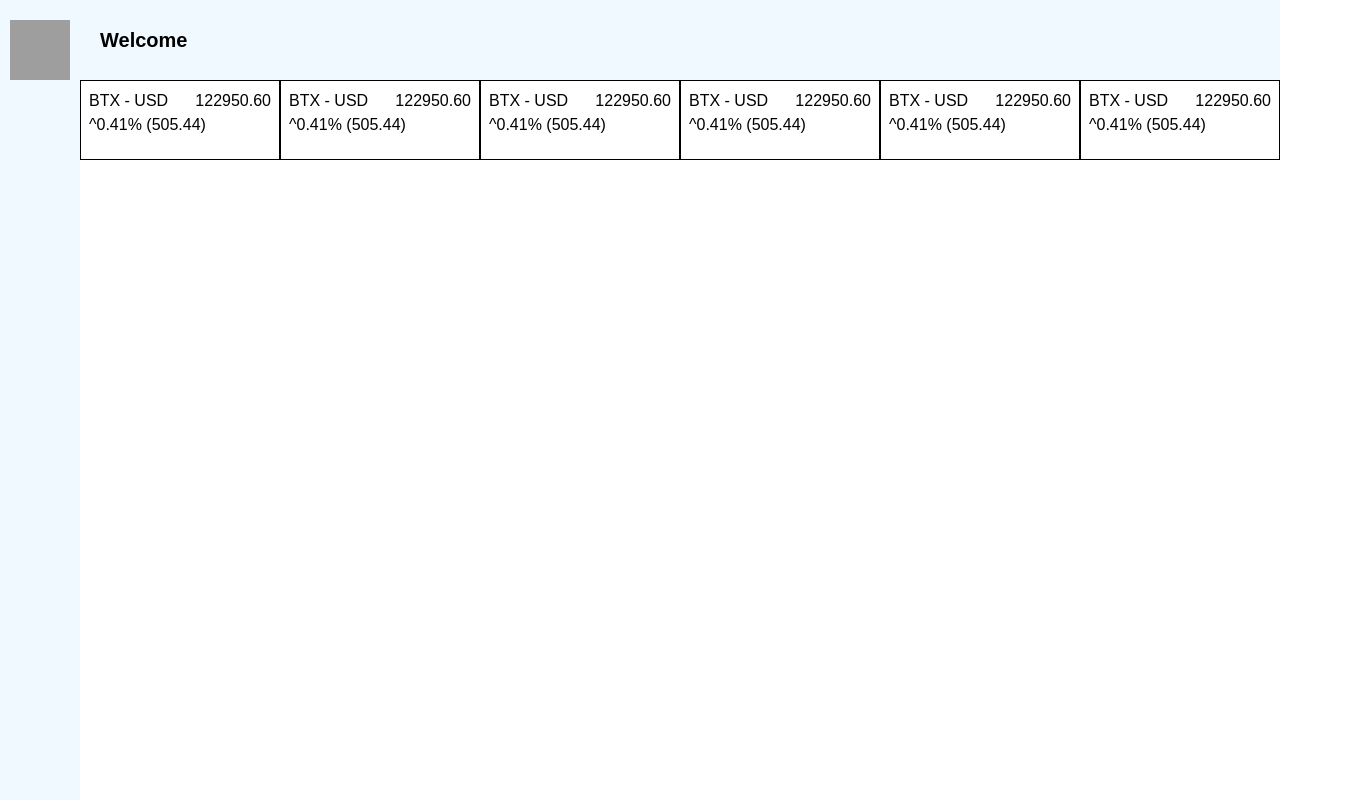
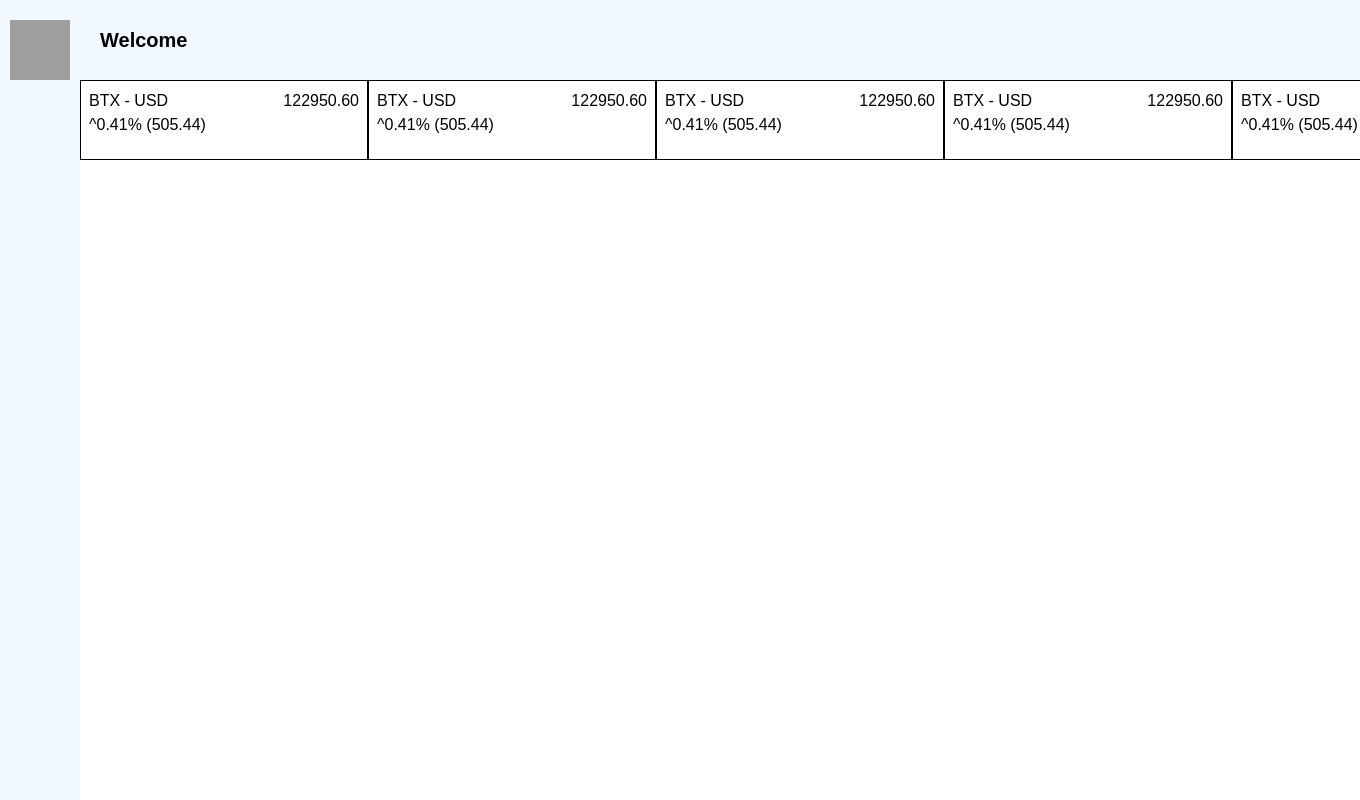
Before and after one commit to The-AM-Venture/Dash, a Next.js app: page / in a window 1280 px wide. Shown: the whole page, 1360 px wide, since content can reach past the window. Built offline with nearby package versions, Linux system fonts and the light colour scheme; grey boxes are pictures that could not be loaded; some icons are missing.

Commit message:
fix slider

```diff
--- a/src/app/components/trending.js
+++ b/src/app/components/trending.js
@@ -13,11 +13,11 @@ const testtrends = [
 export default function Trending() {
   return (
     <>
-    <div className='w-full overflow-x-auto'>
-        <div className='grid grid-cols-6'>
+        <div className='w-full'>
+        <div className='flex flex-row flex-nowrap  lg:overflow-x-hidden overflow-x-auto'>
             {
                 testtrends.map( (link,i) =>
-                    <div key={i} className='bg-white border-1 text-black w-full h-20 p-2'>
+                    <div key={i} className='bg-white border-1 text-black lg:shrink-[none] shrink-[0] lg:grow  lg:w-[none] w-2xs h-20 p-2'>
                         <div className='h-full'>
                         <div className='flex flex-row justify-between'>
                             <p>BTX - USD</p>
@@ -35,11 +35,12 @@ export default function Trending() {
 
         </div>
 
+        </div>
 
 
 
 
-    </div>
-    </>
+
+   </>
   )
 }
```
